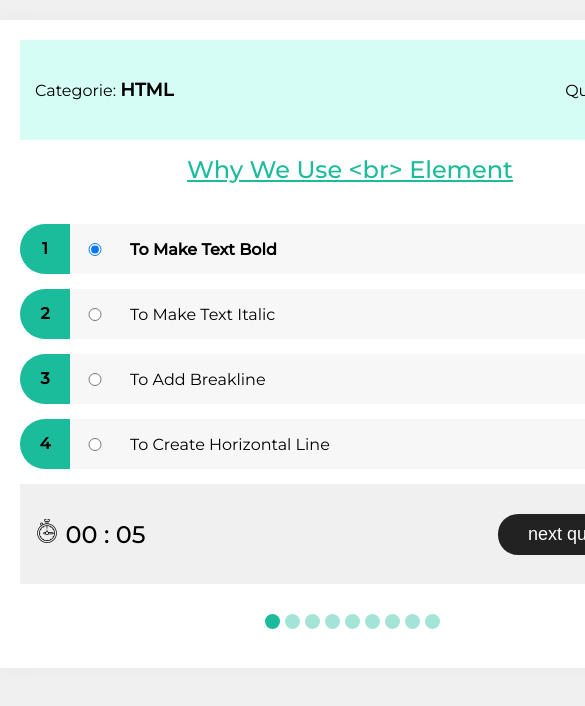
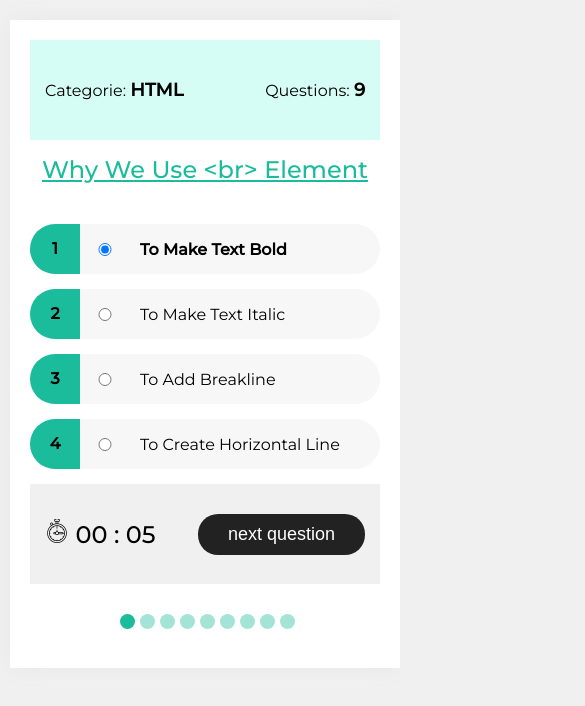
Before and after one commit to Youness-Yissilguit/Quize-Game, a plain HTML site: page index.html in a window 390 px wide. Shown: the top 706 px of the page, 585 px wide, since content can reach past the window. Drawn offline with Linux system fonts and the light colour scheme.

Commit message:
make it responsive

```diff
--- a/index.html
+++ b/index.html
@@ -2,6 +2,7 @@
 <html lang="en" dir="ltr">
   <head>
     <meta charset="utf-8">
+    <meta name="viewport" content="width=device-width, initial-scale=1.0">
     <title>Quize Application</title>
     <link rel="stylesheet" href="style.css">
     <link href="https://fonts.googleapis.com/css2?family=Montserrat:wght@300;400;500&display=swap" rel="stylesheet">
--- a/style.css
+++ b/style.css
@@ -156,3 +156,12 @@ h1{
 .show{
   display: block
 }
+@media (max-width: 768px) {
+  .game-container{
+    width: 100%;
+    padding: 20px;
+    background-color: white;
+    box-shadow: 0px 0px 20px #e8e8e8;
+    margin: 20px 10px;
+  }
+}
```
